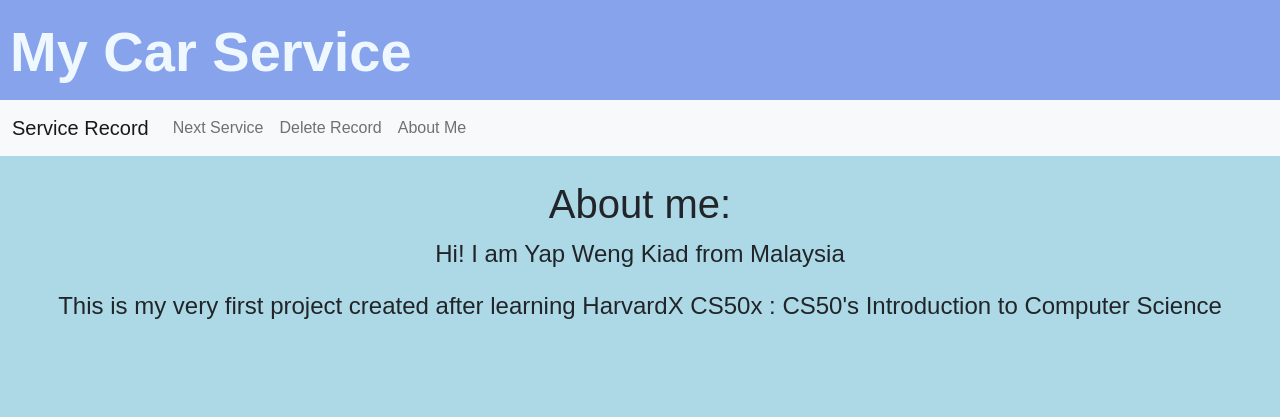
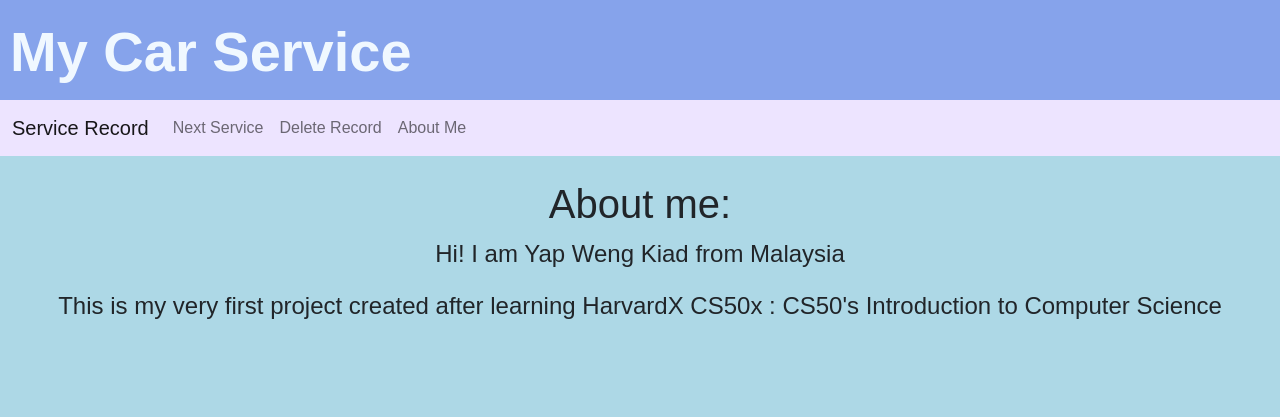
Before and after one commit to danielyap92/CS50-Final-project, a Flask app: page /about_me in a window 1280 px wide. Shown: the top 417 px of the page. Run offline with Flask 3, Linux system fonts and the light colour scheme.

Commit message:
completed cleaned change nav color

```diff
--- a/templates/layout.html
+++ b/templates/layout.html
@@ -15,7 +15,7 @@
     <body>
       <div class="apptitle">My Car Service</div>
       <script crossorigin="anonymous" src="https://cdn.jsdelivr.net/npm/bootstrap@5.1.3/dist/js/bootstrap.bundle.min.js" integrity="sha384-ka7Sk0Gln4gmtz2MlQnikT1wXgYsOg+OMhuP+IlRH9sENBO0LRn5q+8nbTov4+1p"></script>
-        <nav class="navbar navbar-expand-sm navbar-light bg-light">
+        <nav class="navbar navbar-expand-sm navbar-light" style="background-color: #EDE4FF;">
             <div class="container-fluid">
               <a class="navbar-brand" href="/">Service Record</a>
               <button class="navbar-toggler" type="button" data-bs-toggle="collapse" data-bs-target="#navbarNav" aria-controls="navbarNav" aria-expanded="false" aria-label="Toggle navigation">
```
